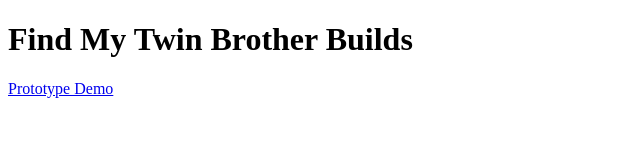
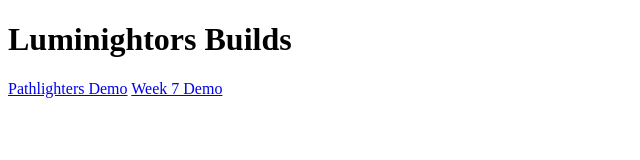
Before and after one commit to cmzhang526/526-Prototype-WebGL-Build, a plain HTML site: page index.html in a window 1280 px wide. Shown: the whole page, without its empty margins (0-640 px from the left). Drawn offline with Linux system fonts and the light colour scheme.

Commit message:
Update index.html

```diff
--- a/index.html
+++ b/index.html
@@ -2,9 +2,10 @@
 <html>
     <body>
 
-        <h1>Find My Twin Brother Builds</h1>
+        <h1>Luminightors Builds</h1>
 
-        <a class="dir" href="./0925PrototypeBuild/index.html">Prototype Demo</a>
+        <a class="dir" href="./Pathlighters/index.html">Pathlighters Demo</a>
+        <a class="dir" href="./Week 7 Prototype/index.html">Week 7 Demo</a>
 
     <div></div>
 
```
